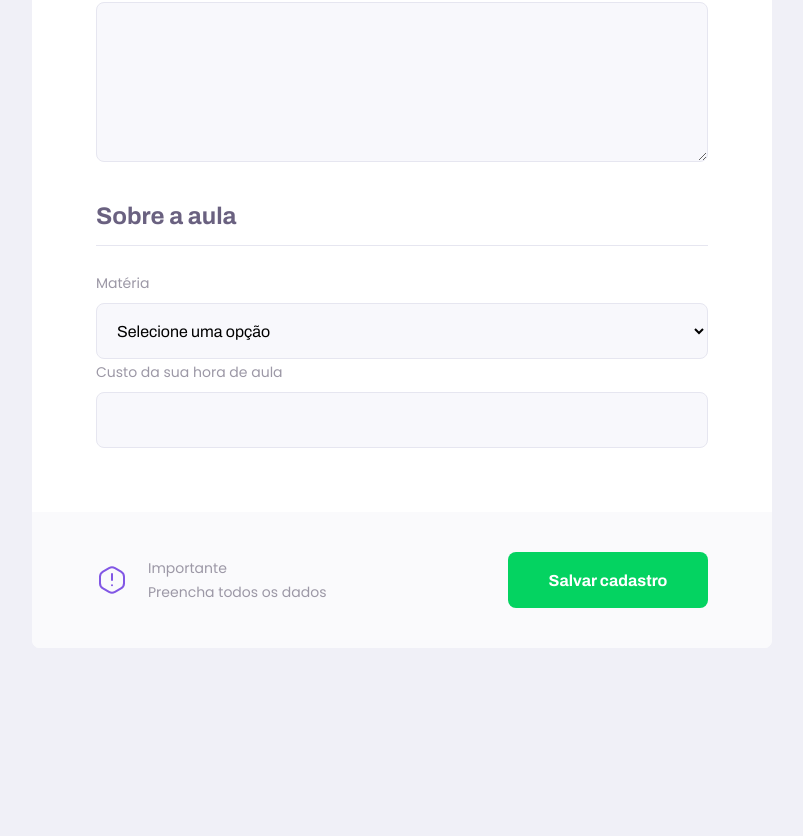
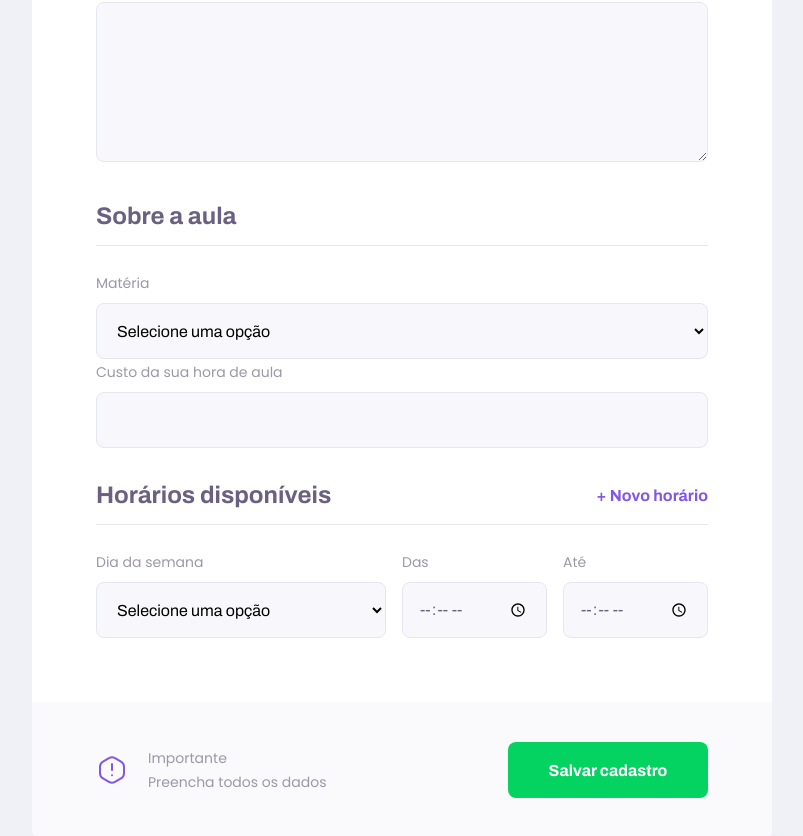
Before and after one commit to emanuel71jo/next-level-week-02-proffy, a React (Create React App) app in the folder web/: page /give-classes in a window 1280 px wide. Shown: the part 737-1573 px from the top of the page, without its empty margins (238-1041 px from the left). Before the commit the page ends 1385 px from the top, so only its background shows below. Built offline with nearby package versions, Linux system fonts and the light colour scheme.

Commit message:
Css do field horarios do teacherform

```diff
--- a/web/src/pages/TeacherForm/index.tsx
+++ b/web/src/pages/TeacherForm/index.tsx
@@ -47,6 +47,32 @@
           <Input label="Custo da sua hora de aula" name="cost" type="text" />
         </fieldset>
 
+        <fieldset>
+          <legend>
+            Horários disponíveis
+            <button type="button">+ Novo horário</button>
+          </legend>
+
+          <div className="schedule-item">
+            <Select
+              label="Dia da semana"
+              name="week-day"
+              options={[
+                { value: "0", label: "Domingo" },
+                { value: "1", label: "Segunda-feira" },
+                { value: "2", label: "Terça-feira" },
+                { value: "3", label: "Quarta-feira" },
+                { value: "4", label: "Quinta-feira" },
+                { value: "5", label: "Sexta-feira" },
+                { value: "6", label: "Sábado" },
+              ]}
+            />
+
+            <Input name="from" label="Das" type="time" />
+            <Input name="to" label="Até" type="time" />
+          </div>
+        </fieldset>
+
         <footer>
           <p>
             <img src={warningIcon} alt="Aviso importante" />
--- a/web/src/pages/TeacherForm/styles.css
+++ b/web/src/pages/TeacherForm/styles.css
@@ -55,6 +55,19 @@
   border-bottom: 1px solid var(--color-line-in-white);
 }
 
+#page-teacher-form main fieldset legend button {
+  background: none;
+  border: 0;
+  color: var(--color-primary);
+  font: 700 1.6rem Archivo;
+  cursor: pointer;
+  transition: color 0.2s;
+}
+
+#page-teacher-form main fieldset legend button:hover {
+  color: var(--color-primary-dark);
+}
+
 #page-teacher-form main footer {
   padding: 4rem 2.4rem;
   background: var(--color-box-footer);
@@ -105,6 +118,16 @@
     margin-bottom: 0;
   }
 
+  #page-teacher-form main .schedule-item {
+    display: grid;
+    grid-template-columns: 2fr 1fr 1fr;
+    column-gap: 1.6rem;
+  }
+
+  #page-teacher-form main .schedule-item .input-block {
+    margin-top: 0 !important;
+  }
+
   #page-teacher-form main fieldset {
     padding: 0 6.4rem;
   }
```
